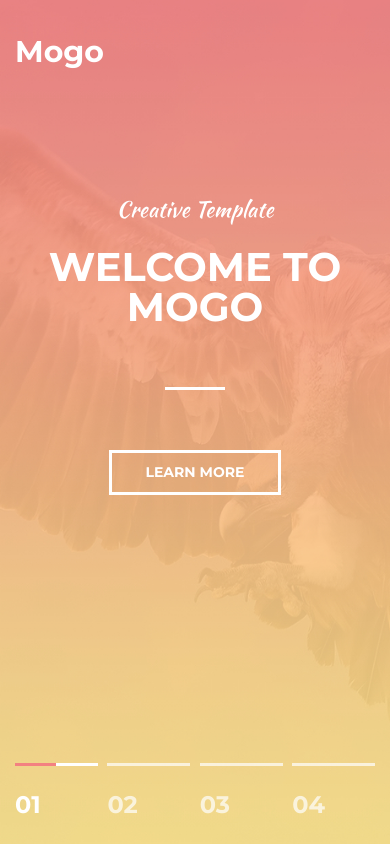
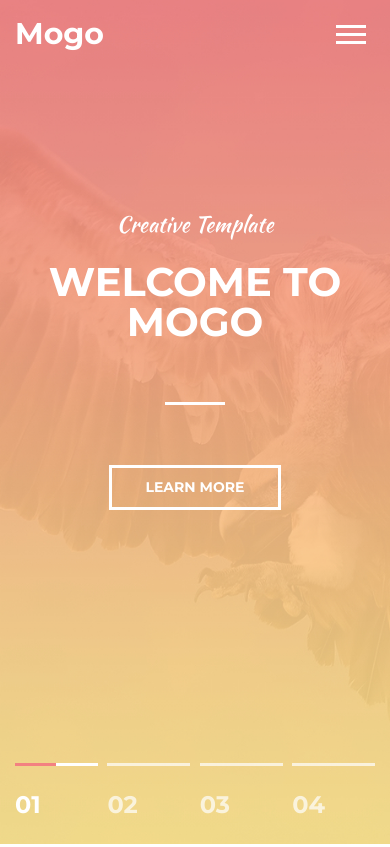
Before and after one commit to AlexKuryanov/mogo, a plain HTML site: page index.html in a window 390 px wide. Shown: the top 847 px of the page. Drawn offline with Linux system fonts and the light colour scheme.

Commit message:
feat: make burger-menu for js

```diff
--- a/assets/css/style.css
+++ b/assets/css/style.css
@@ -57,7 +57,7 @@ hr {
 .intro__inner {
   width: 100%;
   max-width: 880px;
-  margin: 0 auto;
+  margin: 30px auto 0;
   color: #fff;
 
   text-align: center;
@@ -102,7 +102,23 @@ hr {
   top: 0;
   left: 0;
   right: 0;
-  z-index: 10;
+  z-index: 1000;
+}
+
+.header.fixed {
+  background-color: #eb8d8b;
+  box-shadow: 0 3px 10px rgba(0, 0, 0, .2);
+
+  position: fixed;
+  top: 0;
+  right: 0;
+  left: 0;
+
+  transform: translate3d(0,0,0);
+}
+
+.header.active {
+  background-color: #eb8d8b;
 }
 
 .header__inner {
@@ -162,6 +178,82 @@ hr {
 .nav__link.active::after {
   opacity: 1;
 }
+
+/* Nav toggle */
+.nav-toggle {
+  width: 30px;
+  padding: 10px 0;
+  display: none;
+
+  font-size: 0;
+  color: transparent;
+
+  border: none;
+  background: none;
+  cursor: pointer;
+
+  position: absolute;
+  top: 24px;
+  right: 24px;
+  z-index: 1;
+}
+
+
+
+.nav-toggle__item {
+  display: block;
+  width: 100%;
+  height: 3px;
+
+  background-color: #fff;
+
+  position: absolute;
+  top: 0;
+  left: 0;
+  bottom: 0;
+  right: 0;
+  margin: auto;
+
+  transition: background .2s linear;
+}
+
+.nav-toggle.active .nav-toggle__item {
+  background: none;
+}
+
+.nav-toggle__item::before,
+.nav-toggle__item::after {
+  content: "";
+  width: 100%;
+  height: 3px;
+
+  background-color: #fff;
+
+  position: absolute;
+  left: 0;
+  z-index: 1;
+
+  transition: transform .2s linear;
+}
+
+.nav-toggle__item::before {
+  top: -8px;
+}
+
+.nav-toggle__item::after {
+  bottom: -8px;
+}
+
+.nav-toggle.active .nav-toggle__item::before {
+  transform-origin: left top;
+  transform: rotate(45deg) translateX(-3px);
+}
+
+.nav-toggle.active .nav-toggle__item::after {
+  transform-origin: left bottom;
+  transform: rotate(-45deg) translateX(-3px);
+}
+
 
 /* Button */
 
@@ -1311,9 +1403,31 @@ hr {
     min-height: 700px;
   }
 
+  /* Header */
+  .header {
+    padding: 10px 0;
+  }
+
   /* Nav */
   .nav {
     display: none;
+    width: 100%;
+
+    position: absolute;
+    top: 100%;
+    left: 0;
+
+    background-color: #eb8d8b;
+  }
+
+  .nav__link {
+    display: block;
+    margin: 0;
+    padding: 8px 20px;
+  }
+
+  .nav-toggle {
+    display: block;
   }
 
   /* Card */
--- a/index.html
+++ b/index.html
@@ -33,6 +33,9 @@
             <i class="fas fa-search"></i>
           </a>
         </nav>
+        <button class="nav-toggle" type="button">
+          <span class="nav-toggle__item">Menu</span>
+        </button>
       </div>
     </div>
   </header>
```
